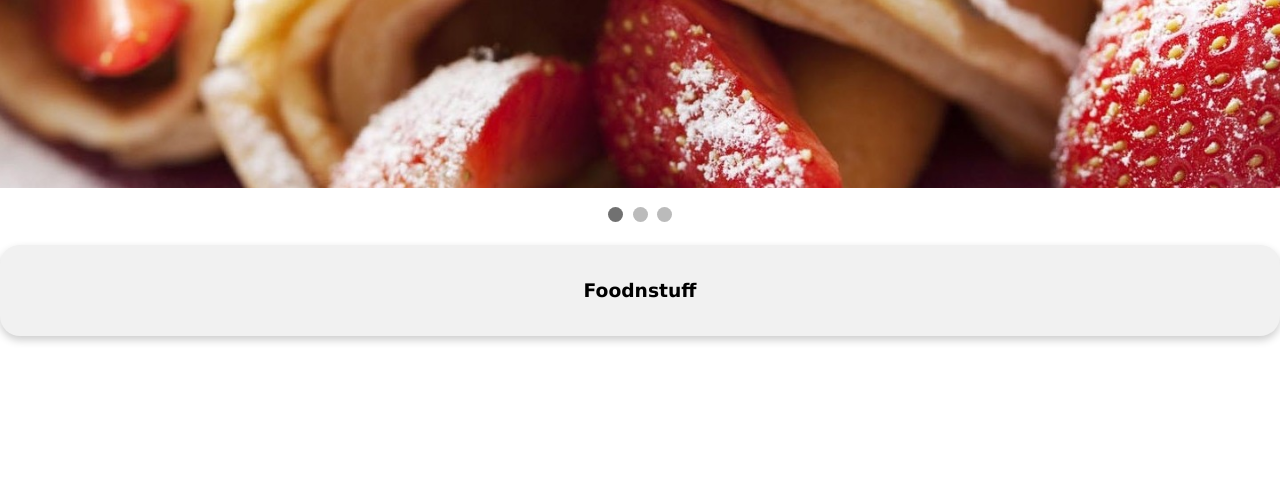
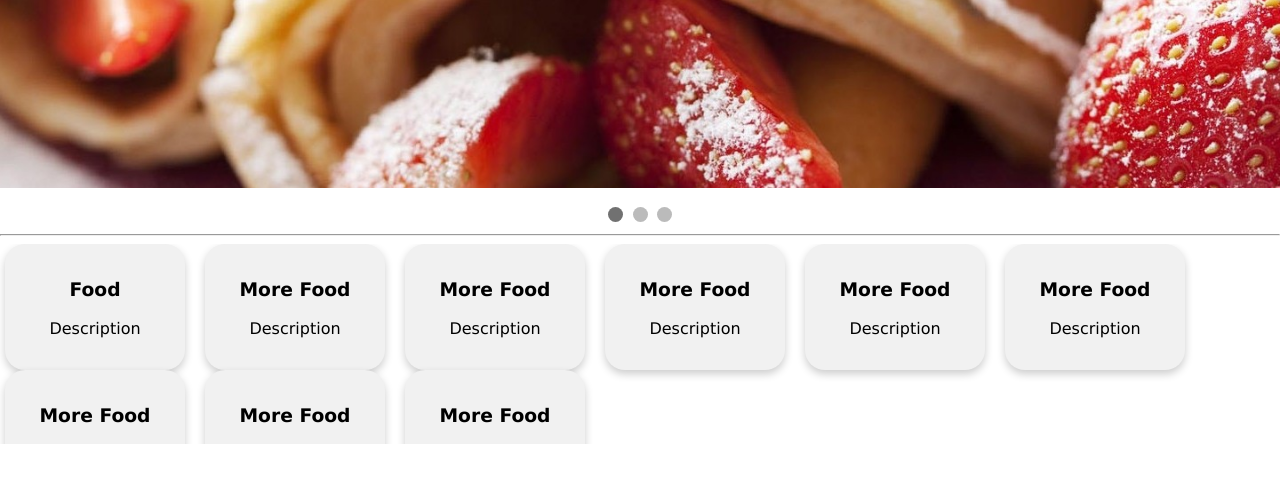
Before and after one commit to ethantsang04/Assignment3, a plain HTML site: page index.html in a window 1280 px wide. Shown: the part 320-800 px from the top of the page. Drawn offline with Linux system fonts and the light colour scheme.

Commit message:
Update index.html

```diff
--- a/index.html
+++ b/index.html
@@ -59,13 +59,71 @@
   <span class="dot" onclick="currentSlide(3)"></span>
 </div>
 
-<br>
+<hr>
 
-<div class="card">
-	<img src="">
-	<div class="column1">
-		<h3>Foodnstuff</h3>
-	</div>
+<div class="row">
+  <div class="column">
+    <div class="card">
+      <h3>Food</h3>
+      <p>Description</p>
+    </div>
+  </div>
+
+  <div class="column">
+    <div class="card">
+      <h3>More Food</h3>
+      <p>Description</p>
+    </div>
+  </div>
+
+  <div class="column">
+    <div class="card">
+      <h3>More Food</h3>
+      <p>Description</p>
+    </div>
+  </div>
+
+  <div class="column">
+    <div class="card">
+      <h3>More Food</h3>
+      <p>Description</p>
+    </div>
+  </div>
+
+  <div class="column">
+    <div class="card">
+      <h3>More Food</h3>
+      <p>Description</p>
+    </div>
+  </div>
+
+  <div class="column">
+    <div class="card">
+      <h3>More Food</h3>
+      <p>Description</p>
+    </div>
+  </div>
+
+  <div class="column">
+    <div class="card">
+      <h3>More Food</h3>
+      <p>Description</p>
+    </div>
+  </div>
+
+  <div class="column">
+    <div class="card">
+      <h3>More Food</h3>
+      <p>Description</p>
+    </div>
+  </div>
+
+  <div class="column">
+    <div class="card">
+      <h3>More Food</h3>
+      <p>Description</p>
+    </div>
+  </div>
 </div>
 
 	</header>
```
